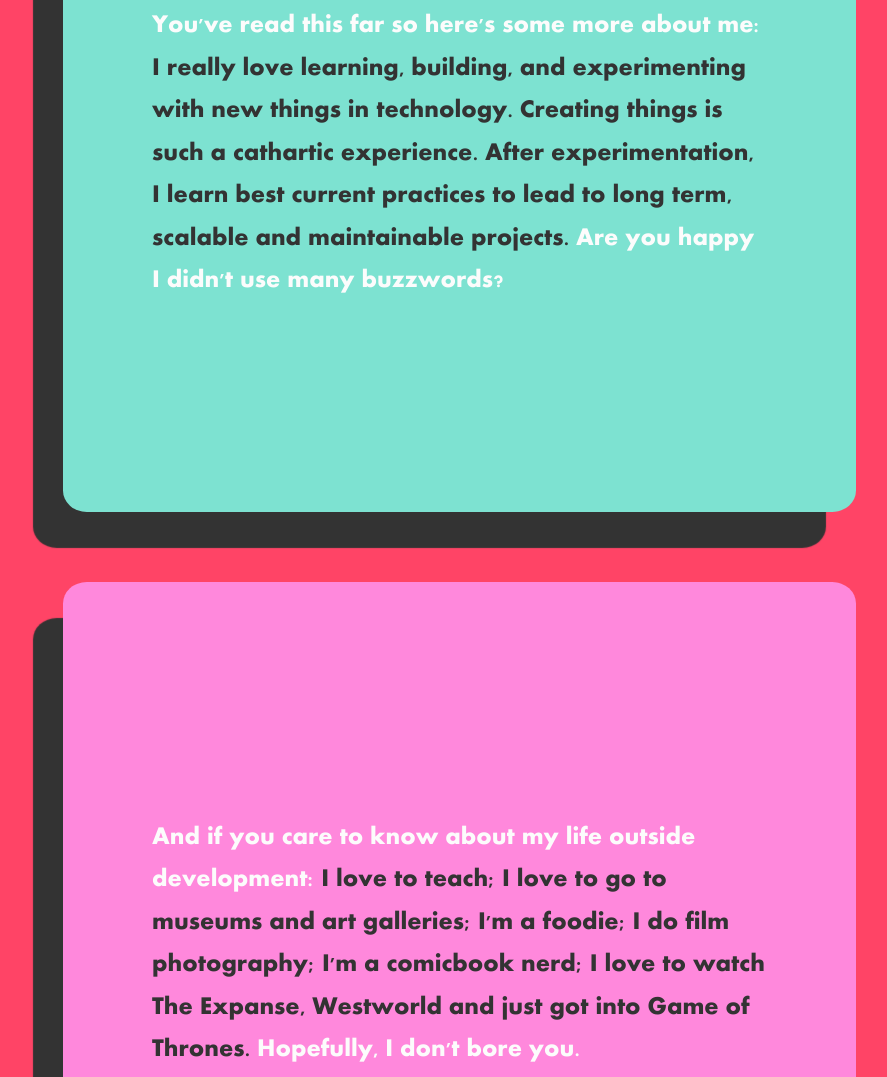
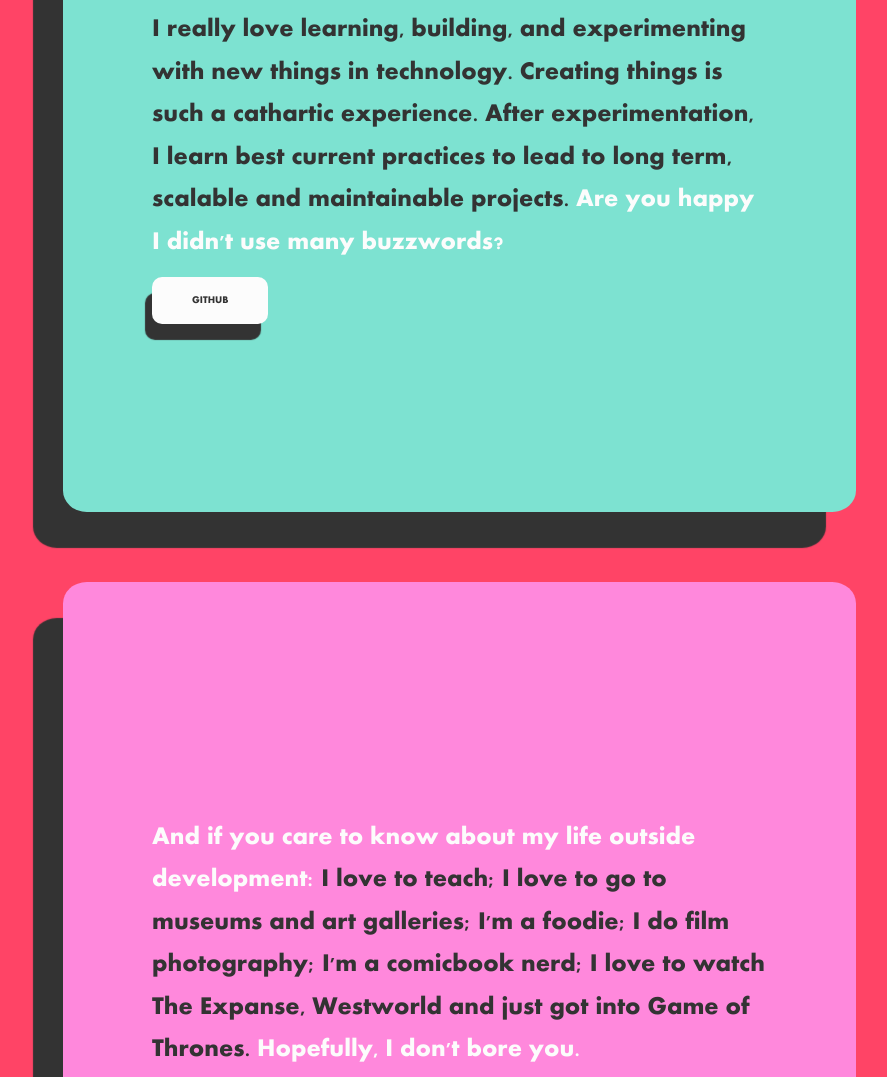
Before and after one commit to 1930s/b17z, a website: page public/index.html in a window 1280 px wide. Shown: the part 3398-4475 px from the top of the page, without its empty margins (181-1068 px from the left). Drawn offline with Linux system fonts and the light colour scheme; files whose address does not match are found by name.

Commit message:
Added Github button to one of the cards

```diff
--- a/public/index.html
+++ b/public/index.html
@@ -68,6 +68,7 @@
             <article class="card_container">
                 <div class="card_content">
                     <p class="card_intro-p"><span>You've read this far so here's some more about me:</span> I really love learning, building, and experimenting with new things in technology. Creating things is such a cathartic experience. After experimentation, I learn best current practices to lead to long term, scalable and maintainable projects. <span>Are you happy I didn't use many buzzwords?</span></p>
+                    <a class="card_button" href="https:/github.com/b17z">Github</a>
                 </div>
             </article>
         </section>
```
